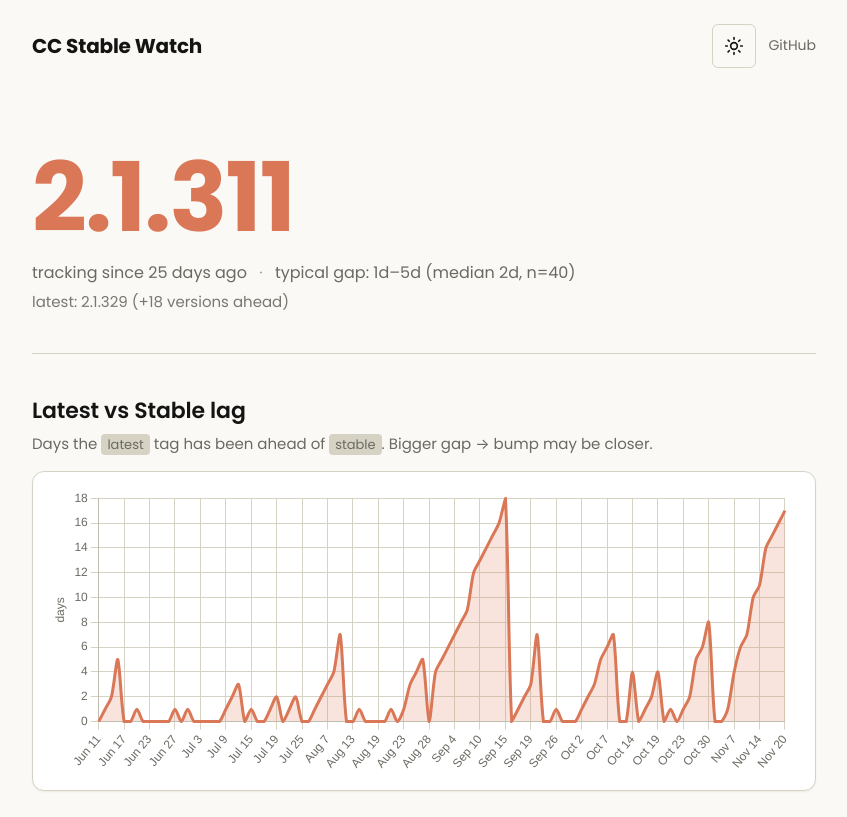
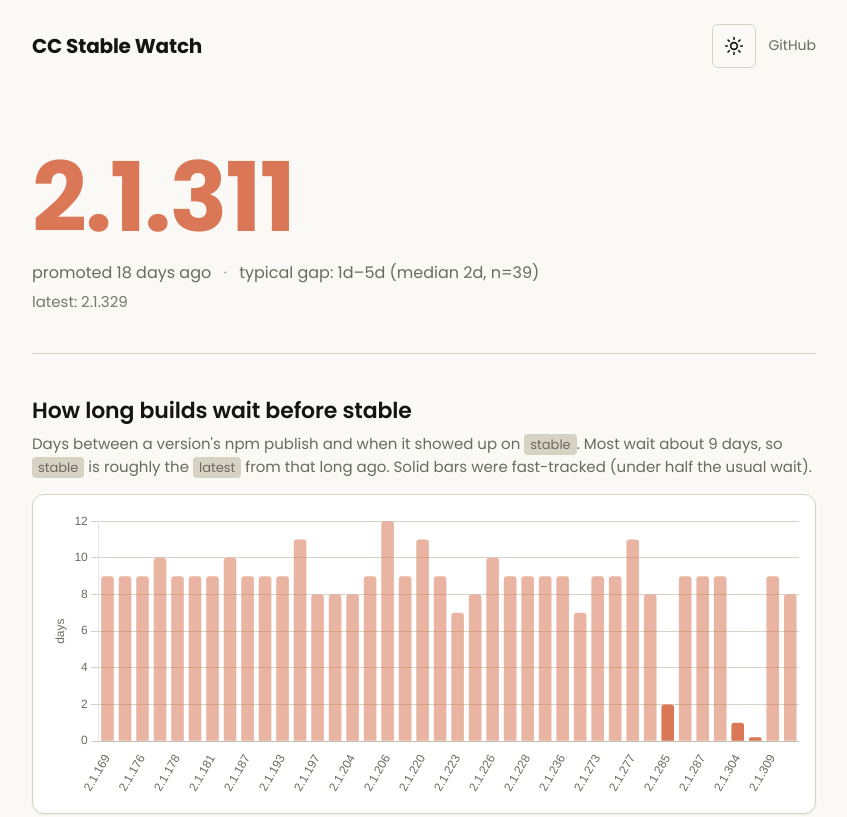
Before and after one commit to sanjeevpenupala/cc-stable-watch, a plain HTML site: page public/index.html in a window 1280 px wide. Shown: the top 817 px of the page, without its empty margins (216-1063 px from the left). Drawn offline with nearby package versions, Linux system fonts and the light colour scheme; no server answers; files whose address does not match are found by name.

Commit message:
fix(ui): correct promotion age, release counts, and lag chart
- hero: count days since first observed on stable. The old rule fell back
  to the npm publish date whenever the two were more than a day apart,
  which was true for 39 of 41 entries because builds wait about 9 days on
  npm before promotion, so it overstated the age by about a week
- hero: count real releases between stable and latest from releases.json
  instead of subtracting patch numbers (version numbers skip)
- latest cadence: builds published in the last 30 days, from npm times
- seed row: show "on or before" and "N+ d", and leave its lower-bound gap
  out of the typical-gap stats
- replace the lag chart (age of current stable, on a non-linear axis)
  with one bar per promotion showing days from npm publish to stable;
  fast-tracked builds are drawn solid
- theme toggle: label names the action ("Switch to dark theme")

```diff
--- a/public/app.js
+++ b/public/app.js
@@ -1,5 +1,6 @@
 const DATA_STABLE = "data/stable.json";
 const DATA_LATEST = "data/latest.json";
+const DATA_RELEASES = "data/releases.json";
 
 const els = {
   heroVersion: document.getElementById("hero-version"),
@@ -12,6 +13,7 @@ const els = {
   lagChart: document.getElementById("lag-chart"),
   chartWrap: document.getElementById("chart-wrap"),
   chartPlaceholder: document.getElementById("chart-placeholder"),
+  soakMedian: document.getElementById("soak-median"),
   errorState: document.getElementById("error-state"),
   retryButton: document.getElementById("retry-button"),
   themeToggle: document.getElementById("theme-toggle"),
@@ -50,10 +52,20 @@ function percentile(sortedNums, p) {
   return sortedNums[lo] + (sortedNums[hi] - sortedNums[lo]) * (i - lo);
 }
 
+// The first machine-written entry is whatever was on stable when polling
+// began, so its promotion date is unknown (it was promoted on or before the
+// first poll). Manual backfills carry their own evidence and are trusted.
+function isSeed(stable, i) {
+  return i === 0 && stable[0].source !== "manual";
+}
+
+// Gaps between consecutive promotions. The gap that starts at the seed entry
+// is only a lower bound, so it is left out of the stats.
 function computeGapStats(stable) {
-  if (stable.length < 2) return null;
+  const start = isSeed(stable, 0) ? 2 : 1;
+  if (stable.length <= start) return null;
   const gaps = [];
-  for (let i = 1; i < stable.length; i++) {
+  for (let i = start; i < stable.length; i++) {
     gaps.push(daysBetween(stable[i - 1].first_observed_utc, stable[i].first_observed_utc));
   }
   const sorted = [...gaps].sort((a, b) => a - b);
@@ -65,40 +77,44 @@ function computeGapStats(stable) {
   };
 }
 
-// When `first_observed_utc` is more than a day after `published_to_npm_at`,
-// we missed the actual stable flip and "bumped N days ago" relative to our
-// observation would be misleading. Anchor on npm publish date and flag it.
-function bumpAnchor(entry) {
-  if (entry.published_to_npm_at) {
-    const observed = new Date(entry.first_observed_utc).getTime();
-    const published = new Date(entry.published_to_npm_at).getTime();
-    if (observed - published > 86400000) {
-      return { iso: entry.published_to_npm_at, approx: true };
-    }
-  }
-  return { iso: entry.first_observed_utc, approx: false };
-}
-
-// Parse "a.b.c" → [a, b, c] as integers. Returns null if not in that shape.
+// Parse "a.b.c" into [a, b, c] as integers. Returns null if not in that shape.
 function parseSemver(v) {
-  const m = /^(\d+)\.(\d+)\.(\d+)/.exec(v || "");
+  const m = /^(\d+)\.(\d+)\.(\d+)$/.exec(v || "");
   if (!m) return null;
   return [Number(m[1]), Number(m[2]), Number(m[3])];
 }
 
-// Best-effort "patch versions between stable and latest" when major+minor
-// match (true for every release of this package so far). Falls back to null
-// when majors/minors differ — we can't honestly count across minors without
-// fetching the full version list from npm.
-function versionDistance(stableV, latestV) {
-  const a = parseSemver(stableV);
-  const b = parseSemver(latestV);
-  if (!a || !b) return null;
-  if (a[0] !== b[0] || a[1] !== b[1]) return null;
-  return b[2] - a[2];
+function compareSemver(a, b) {
+  for (let i = 0; i < 3; i++) if (a[i] !== b[i]) return a[i] - b[i];
+  return 0;
 }
 
-function renderHero(stable, latest) {
+// Number of versions actually published to npm after `stableV`, up to and
+// including `latestV`. Version numbers skip, so subtracting patch numbers
+// overcounts. Returns null when the release list is unavailable.
+function releasesBetween(releases, stableV, latestV) {
+  const lo = parseSemver(stableV);
+  const hi = parseSemver(latestV);
+  if (!releases || !lo || !hi) return null;
+  let n = 0;
+  for (const r of releases) {
+    const v = parseSemver(r.version);
+    if (v && compareSemver(v, lo) > 0 && compareSemver(v, hi) <= 0) n++;
+  }
+  return n;
+}
+
+// UTC midnight (ms) for the calendar day an ISO timestamp falls on.
+function utcDayStart(iso) {
+  const d = new Date(iso);
+  return Date.UTC(d.getUTCFullYear(), d.getUTCMonth(), d.getUTCDate());
+}
+
+function plural(n, word) {
+  return `${n} ${word}${n === 1 ? "" : "s"}`;
+}
+
+function renderHero(stable, latest, releases) {
   if (stable.length === 0) {
     els.heroVersion.textContent = "—";
     els.heroBumped.textContent = "No data yet";
@@ -109,15 +125,15 @@ function renderHero(stable, latest) {
   const current = stable[stable.length - 1];
   els.heroVersion.textContent = current.version;
 
-  const anchor = bumpAnchor(current);
-  const days = Math.max(0, Math.floor(daysBetween(anchor.iso, new Date().toISOString())));
-  if (anchor.approx) {
-    els.heroBumped.textContent =
-      days === 0 ? "tracking since today" : `tracking since ${days} day${days === 1 ? "" : "s"} ago`;
-  } else {
-    els.heroBumped.textContent =
-      days === 0 ? "bumped today" : `bumped ${days} day${days === 1 ? "" : "s"} ago`;
-  }
+  // first_observed_utc is our daily poll's first sighting, so the real
+  // promotion happened at most about a day earlier. The npm publish time is
+  // NOT a proxy: builds wait on npm for days before being promoted.
+  // Count calendar UTC days so this agrees with the date in the table.
+  const days = Math.max(0, Math.round((utcDayStart(new Date().toISOString()) - utcDayStart(current.first_observed_utc)) / 86400000));
+  const ago = days === 0 ? "today" : `${plural(days, "day")} ago`;
+  els.heroBumped.textContent = isSeed(stable, stable.length - 1)
+    ? `on stable since at least ${ago}`
+    : `promoted ${ago}`;
 
   const stats = computeGapStats(stable);
   if (!stats) {
@@ -131,13 +147,13 @@ function renderHero(stable, latest) {
     els.heroLatest.textContent = "";
     return;
   }
-  const dist = versionDistance(current.version, currentLatest.version);
+  const dist = releasesBetween(releases, current.version, currentLatest.version);
   if (dist === null) {
     els.heroLatest.textContent = `latest: ${currentLatest.version}`;
   } else if (dist <= 0) {
     els.heroLatest.textContent = `latest: ${currentLatest.version} (caught up)`;
   } else {
-    els.heroLatest.textContent = `latest: ${currentLatest.version} (+${dist} version${dist === 1 ? "" : "s"} ahead)`;
+    els.heroLatest.textContent = `latest: ${currentLatest.version} (${plural(dist, "release")} ahead)`;
   }
 }
 
@@ -184,13 +200,16 @@ function renderHistory(stable) {
     const entry = stable[i];
     const next = stable[i + 1];
     const isCurrent = i === stable.length - 1;
-    const lifespan = isCurrent
-      ? "current"
-      : `${lifespanDays(entry.first_observed_utc, next.first_observed_utc)} d`;
+    const seed = isSeed(stable, i);
+    const span = isCurrent ? null : lifespanDays(entry.first_observed_utc, next.first_observed_utc);
+    const lifespan = isCurrent ? "current" : seed ? `${span}+ d` : `${span} d`;
+    const promoted = seed
+      ? `on or before ${fmtDateUTC(entry.first_observed_utc)}`
+      : fmtDateUTC(entry.first_observed_utc);
     rows.push(
-      `<tr class="${isCurrent ? "current" : ""}">` +
+      `<tr class="${isCurrent ? "current" : ""}"${seed ? ' title="Already on stable when tracking began"' : ""}>` +
         `<td>${escapeHtml(entry.version)}</td>` +
-        `<td>${fmtDateUTC(entry.first_observed_utc)}</td>` +
+        `<td>${promoted}</td>` +
         `<td>${lifespan}</td>` +
         `<td><a href="${escapeAttr(safeUrl(entry.changelog_url))}" rel="noopener noreferrer" target="_blank">view</a></td>` +
         `</tr>`,
@@ -199,71 +218,42 @@ function renderHistory(stable) {
   els.historyTbody.innerHTML = rows.join("");
 }
 
-function renderLatest(latest) {
+// Cadence comes from npm publish times, not from our observations: a daily
+// poll of dist-tags.latest sees at most one new version per day.
+function renderLatest(latest, releases) {
   if (latest.length === 0) {
     els.latestVersion.textContent = "—";
     els.latestCadence.textContent = "No data yet.";
     return;
   }
-  const current = latest[latest.length - 1];
-  els.latestVersion.textContent = current.version;
+  els.latestVersion.textContent = latest[latest.length - 1].version;
 
-  if (latest.length < 2) {
-    els.latestCadence.textContent = "Cadence will appear once more data is collected.";
+  if (!releases) {
+    els.latestCadence.textContent = "";
     return;
   }
-  const gaps = [];
-  for (let i = 1; i < latest.length; i++) {
-    gaps.push(daysBetween(latest[i - 1].first_observed_utc, latest[i].first_observed_utc));
-  }
-  const avg = gaps.reduce((a, b) => a + b, 0) / gaps.length;
-  const rounded = avg < 1 ? Number(avg.toFixed(1)) : Math.round(avg);
-  els.latestCadence.textContent = `Anthropic pushes a new build every ${rounded} day${rounded === 1 ? "" : "s"} on average.`;
+  const since = Date.now() - 30 * 86400000;
+  const recent = releases.filter((r) => new Date(r.published_at).getTime() >= since).length;
+  const perWeek = Math.round((recent / 30) * 7 * 10) / 10;
+  els.latestCadence.textContent =
+    `Anthropic published ${plural(recent, "build")} to npm in the last 30 days (about ${perWeek} per week).`;
 }
 
-// Assumes `stable` is sorted ascending by first_observed_utc (poller invariant).
-function stableVersionAt(stable, iso) {
-  let active = null;
-  for (const entry of stable) {
-    if (new Date(entry.first_observed_utc) <= new Date(iso)) active = entry;
-    else break;
-  }
-  return active;
-}
-
-// UTC midnight (ms) for the calendar day an ISO timestamp falls on.
-function utcDayStart(iso) {
-  const d = new Date(iso);
-  return Date.UTC(d.getUTCFullYear(), d.getUTCMonth(), d.getUTCDate());
-}
-
-// "Jun 11" in UTC — labels must match the bucketing so points land on ticks.
-function utcDayLabel(dayStartMs) {
-  return new Date(dayStartMs).toLocaleDateString("en-US", {
-    month: "short",
-    day: "numeric",
-    timeZone: "UTC",
+// One bar per promotion: days between the version's npm publish and our
+// first sighting of it on stable ("soak time"). Whole days only, since we poll
+// daily. The seed entry is skipped because its promotion date is unknown.
+function buildSoakSeries(stable) {
+  const points = [];
+  stable.forEach((entry, i) => {
+    if (isSeed(stable, i) || !entry.published_to_npm_at) return;
+    points.push({
+      label: entry.version,
+      y: Math.max(0, Math.round(daysBetween(entry.published_to_npm_at, entry.first_observed_utc))),
+      published: fmtDateUTC(entry.published_to_npm_at),
+      observed: fmtDateUTC(entry.first_observed_utc),
+    });
   });
-}
-
-// We poll once a day, so sub-day precision is false precision — the exact
-// timestamps are cron-firing artifacts, not release signal. Quantize lag to
-// whole UTC days and emit one point per UTC day (last observation wins) so the
-// chart shows honest daily resolution aligned to the date gridlines.
-function buildLagSeries(stable, latest) {
-  const byDay = new Map();
-  for (const lat of latest) {
-    // Fall back to earliest stable when no entry predates this observation:
-    // happens at seed time when both channels were captured by the same poll.
-    const sta = stableVersionAt(stable, lat.first_observed_utc) ?? stable[0];
-    if (!sta) continue;
-    const latDay = utcDayStart(lat.first_observed_utc);
-    const lagDays = Math.max(0, Math.round((latDay - utcDayStart(sta.first_observed_utc)) / 86400000));
-    byDay.set(latDay, { label: utcDayLabel(latDay), y: lagDays });
-  }
-  return [...byDay.entries()]
-    .sort((a, b) => a[0] - b[0])
-    .map(([, point]) => point);
+  return points;
 }
 
 function readCssVar(name) {
@@ -275,7 +265,7 @@ function renderChart(stable, latest) {
     console.warn("Chart.js not loaded");
     return;
   }
-  const points = buildLagSeries(stable, latest);
+  const points = buildSoakSeries(stable);
   if (chartInstance) chartInstance.destroy();
 
   // A single observation can't show change-over-time. Hide chart and
@@ -289,23 +279,27 @@ function renderChart(stable, latest) {
   els.chartWrap.hidden = false;
   els.chartPlaceholder.hidden = true;
 
+  const median = Math.round(percentile(points.map((p) => p.y).sort((a, b) => a - b), 0.5));
+  els.soakMedian.textContent = plural(median, "day");
+  // Builds promoted in under half the usual wait were fast-tracked (hotfixes).
+  const isFast = (p) => p.y < median / 2;
+
   const accent = readCssVar("--color-accent") || "#d97757";
   const muted = readCssVar("--color-fg-muted") || "#6b6962";
   const line = readCssVar("--color-line") || "#e8e6dc";
 
   chartInstance = new Chart(els.lagChart, {
-    type: "line",
+    type: "bar",
     data: {
       labels: points.map((p) => p.label),
       datasets: [
         {
-          label: "Days latest is ahead of stable (UTC)",
+          label: "Days from npm publish to stable",
           data: points.map((p) => p.y),
-          borderColor: accent,
-          backgroundColor: accent + "33",
-          tension: 0.25,
-          pointRadius: points.length > 30 ? 0 : 3,
-          fill: true,
+          backgroundColor: points.map((p) => (isFast(p) ? accent : accent + "8c")),
+          borderRadius: 3,
+          // Same-day promotions round to 0; keep them visible.
+          minBarLength: 4,
         },
       ],
     },
@@ -313,12 +307,25 @@ function renderChart(stable, latest) {
       responsive: true,
       maintainAspectRatio: false,
       animation: false,
-      plugins: { legend: { display: false } },
+      plugins: {
+        legend: { display: false },
+        tooltip: {
+          callbacks: {
+            title: (items) => points[items[0].dataIndex].label,
+            label: (item) => {
+              const p = points[item.dataIndex];
+              const tag = isFast(p) ? " (fast-tracked)" : "";
+              // Short lines so the tooltip fits on phone screens.
+              return [`${plural(p.y, "day")}${tag}`, `published ${p.published}`, `stable ${p.observed}`];
+            },
+          },
+        },
+      },
       scales: {
         x: {
           type: "category",
-          grid: { color: line },
-          ticks: { color: muted },
+          grid: { display: false },
+          ticks: { color: muted, maxRotation: 60, autoSkip: true },
         },
         y: {
           beginAtZero: true,
@@ -333,20 +340,22 @@ function renderChart(stable, latest) {
 
 function render(state) {
   lastState = state;
-  renderHero(state.stable, state.latest);
+  renderHero(state.stable, state.latest, state.releases);
   renderHistory(state.stable);
-  renderLatest(state.latest);
+  renderLatest(state.latest, state.releases);
   renderChart(state.stable, state.latest);
 }
 
 async function load() {
   hideError();
   try {
-    const [stable, latest] = await Promise.all([
+    const [stable, latest, releases] = await Promise.all([
       fetchJson(DATA_STABLE),
       fetchJson(DATA_LATEST),
+      // Optional: the page still renders without it, minus release counts.
+      fetchJson(DATA_RELEASES).catch(() => null),
     ]);
-    render({ stable, latest });
+    render({ stable, latest, releases });
   } catch (err) {
     console.error("load failed", err);
     showError();
@@ -361,8 +370,17 @@ function getTheme() {
   return document.documentElement.getAttribute("data-theme") || "light";
 }
 
+// The icon shows the current theme; the label names the action, so the
+// button is unambiguous for mouse and screen-reader users alike.
+function syncThemeLabel() {
+  const label = `Switch to ${getTheme() === "dark" ? "light" : "dark"} theme`;
+  els.themeToggle.setAttribute("aria-label", label);
+  els.themeToggle.setAttribute("title", label);
+}
+
 function setTheme(theme) {
   document.documentElement.setAttribute("data-theme", theme);
+  syncThemeLabel();
   try {
     localStorage.setItem("ccsw-theme", theme);
   } catch (e) {}
@@ -377,3 +395,5 @@ function setTheme(theme) {
 els.themeToggle.addEventListener("click", () => {
   setTheme(getTheme() === "dark" ? "light" : "dark");
 });
+
+syncThemeLabel();
--- a/public/index.html
+++ b/public/index.html
@@ -65,8 +65,8 @@
         <button
           id="theme-toggle"
           type="button"
-          aria-label="Toggle theme"
-          title="Toggle theme"
+          aria-label="Switch theme"
+          title="Switch theme"
         >
           <svg
             data-theme-icon="light"
@@ -124,18 +124,19 @@
       </section>
 
       <section class="chart-section" aria-labelledby="chart-heading">
-        <h2 id="chart-heading">Latest vs Stable lag</h2>
+        <h2 id="chart-heading">How long builds wait before stable</h2>
         <p class="chart-subtitle">
-          Days the <code>latest</code> tag has been ahead of <code>stable</code>.
-          Bigger gap → bump may be closer.
+          Days between a version's npm publish and when it showed up on
+          <code>stable</code>. Most wait about <span id="soak-median">a week</span>,
+          so <code>stable</code> is roughly the <code>latest</code> from that
+          long ago. Solid bars were fast-tracked (under half the usual wait).
         </p>
         <div class="chart-wrap" id="chart-wrap">
-          <canvas id="lag-chart" aria-label="Latest-vs-stable lag over time"></canvas>
+          <canvas id="lag-chart" aria-label="Days from npm publish to stable promotion, per stable version"></canvas>
         </div>
         <div id="chart-placeholder" class="chart-placeholder" hidden>
-          Chart fills in as we observe new <code>latest</code> releases and
-          <code>stable</code> promotions over time. Needs at least two
-          observation points to be meaningful.
+          Chart fills in as we observe <code>stable</code> promotions. Needs
+          at least two promotions to be meaningful.
         </div>
       </section>
 
```
